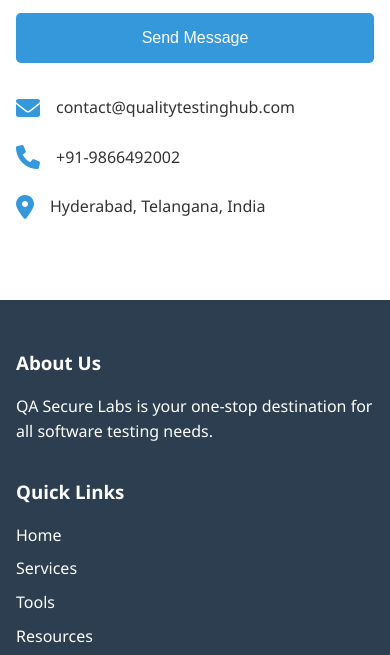
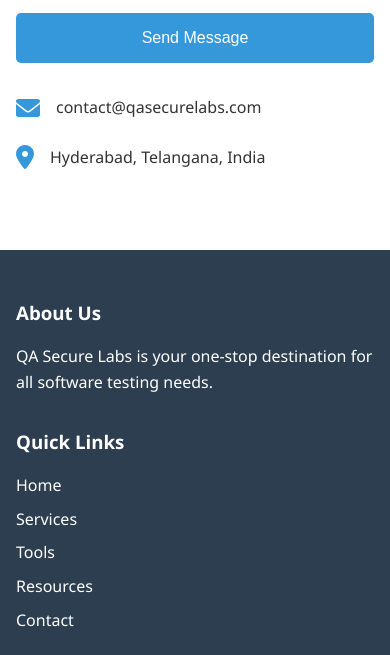
Before and after one commit to naikansarbasha/quality-testing-hub, a plain HTML site: page index.html in a window 390 px wide. Shown: the part 4079-4734 px from the top of the page. Drawn offline with Linux system fonts and the light colour scheme.

Commit message:
Update contact information: change email and remove phone number

```diff
--- a/index.html
+++ b/index.html
@@ -129,11 +129,7 @@
             <div class="contact-info">
                 <div class="info-item">
                     <i class="fas fa-envelope"></i>
-                    <p>contact@qualitytestinghub.com</p>
-                </div>
-                <div class="info-item">
-                    <i class="fas fa-phone"></i>
-                    <p>+91-9866492002</p>
+                    <p>contact@qasecurelabs.com</p>
                 </div>
                 <div class="info-item">
                     <i class="fas fa-map-marker-alt"></i>
```
